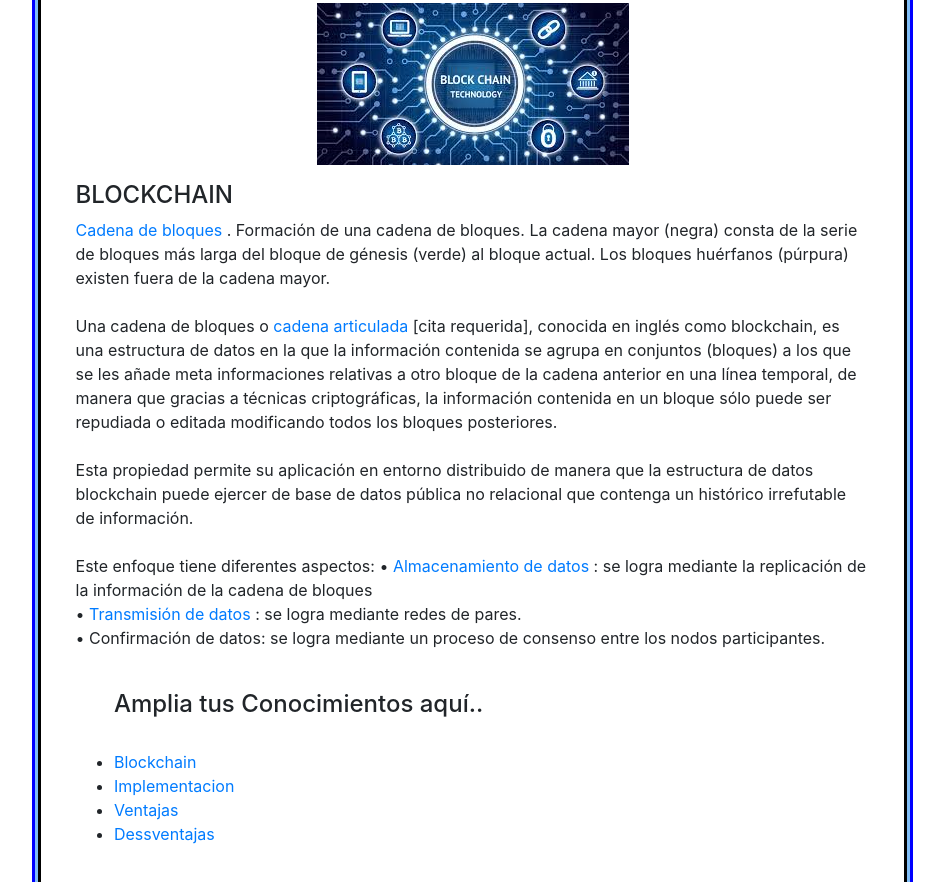
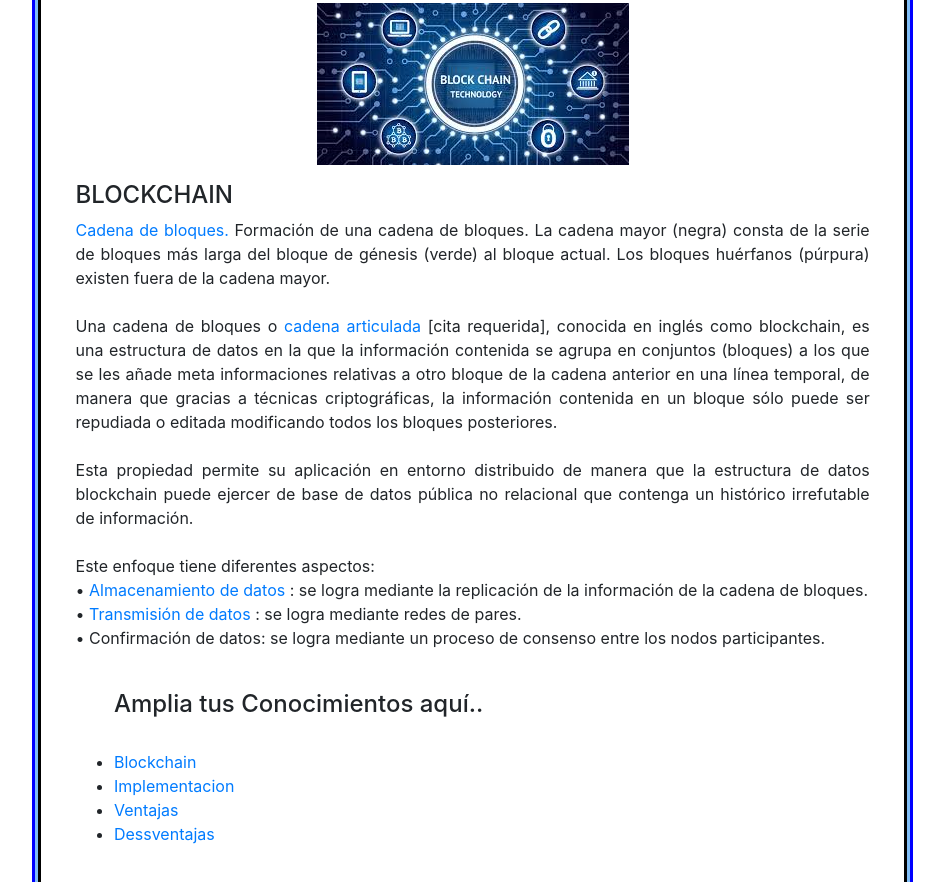
Before and after one commit to Drennydls/ddls.github.io, a plain HTML site: page index.html in a window 1280 px wide. Shown: the part 7258-8140 px from the top of the page, without its empty margins (161-1105 px from the left). Drawn offline with nearby package versions, Linux system fonts and the light colour scheme.

Commit message:
justificado

```diff
--- a/css1/style.css
+++ b/css1/style.css
@@ -17,6 +17,7 @@
 p{
 	margin-left : 4%;
 	margin-right: 4%;
+
 }
 h4{
 	margin-left:4%;
--- a/index.html
+++ b/index.html
@@ -16,7 +16,7 @@
 			<legend  align="Center" border="1">Seminario de Tecnología</legend>
 			<div style="border: solid blue;">
 			<div style="border: solid #81BEF7;">
-			<div style="border: solid #000;">
+			<div style="border: solid #000;"  align= "justify">
 				 <p align=center> <img src="img/ban.jpg">
 			    <br>
 				<p>
@@ -26,7 +26,7 @@
 				 <p align=center> <img src="img/html.png"> </p>
 
 				<h4> HTML 5 </h4>
-				<p>
+				<p ;>
 <a href="https://es.wikipedia.org/wiki/HTML5 " target="blank">HTML5</a> (HyperText Markup Language, versión 5) es la quinta revisión importante del
 lenguaje básico de la <a href="https://es.wikipedia.org/wiki/World_Wide_Web" target="blank" >World Wide Web</a>,
 HTML. HTML5 especifica dos variantes de sintaxis para HTML: una «clásica», HTML (text/html), conocida como HTML5, y una
@@ -292,8 +292,8 @@ Está previsto que en el futuro la 	<a href=" https://es.wikipedia.org/wiki/Comp
 <p align=center> <img src="img/block.png"> </p>
 
 <h4>BLOCKCHAIN </h4>
-<p>
-	<a href=" https://es.wikipedia.org/wiki/Cadena_de_bloques " target="blank"> Cadena de bloques   </a>. Formación de una cadena de bloques. La cadena mayor (negra) consta de la serie de bloques más larga del bloque de génesis (verde)
+<p >
+	<a href=" https://es.wikipedia.org/wiki/Cadena_de_bloques " target="blank"> Cadena de bloques.</a> Formación de una cadena de bloques. La cadena mayor (negra) consta de la serie de bloques más larga del bloque de génesis (verde)
  al bloque actual. Los bloques huérfanos (púrpura) existen fuera de la cadena mayor.<br>
  <br>
 Una cadena de bloques o 	<a href=" https://blog.bit2me.com/es/que-es-cadena-de-bloques-blockchain/  " target="blank">  cadena articulada  </a>[cita requerida], conocida en inglés como blockchain, es una estructura de datos en la que la información
@@ -305,7 +305,8 @@ Esta propiedad permite su aplicación en entorno distribuido de manera que la es
 relacional que contenga un histórico irrefutable de información.<br>
 <br>
 Este enfoque tiene diferentes aspectos:
-•		<a href=" https://www.hpe.com/es/es/what-is/data-storage.html  " target="blank">  Almacenamiento de datos  </a>: se logra mediante la replicación de la información de la cadena de bloques<br>
+<br>
+•		<a href=" https://www.hpe.com/es/es/what-is/data-storage.html  " target="blank">  Almacenamiento de datos  </a>: se logra mediante la replicación de la información de la cadena de bloques.<br>
 •		<a href=" https://es.wikipedia.org/wiki/Transmisión_de_datos " target="blank"> Transmisión de datos   </a>: se logra mediante redes de pares.<br>
 •	Confirmación de datos: se logra mediante un proceso de consenso entre los nodos participantes. <br>
 <br>
@@ -670,12 +671,8 @@ Tecnología G5: La próxima manera de manejar la telefonía móvil. La nueva tec
 			</div>
 			</div>
 
-			 <h5>&nbsp &nbsp 15-EIST-1-046 Drenny De Los Santos - Seminario de Tecnología <a href="https://github.com/Drennydls/ddls.github.io" target="blank"><img src="img/icon.png" width=55></a>
-  </h5>
-
-
-
-
+			 <h3 align="center">&nbsp &nbsp 15-EIST-1-046 Drenny De Los Santos - Seminario de Tecnología <a href="https://github.com/Drennydls/ddls.github.io" target="blank"><img src="img/icon.png" width=55></a>
+  </h3>
 
 		</p>
 		</fieldset>
```
